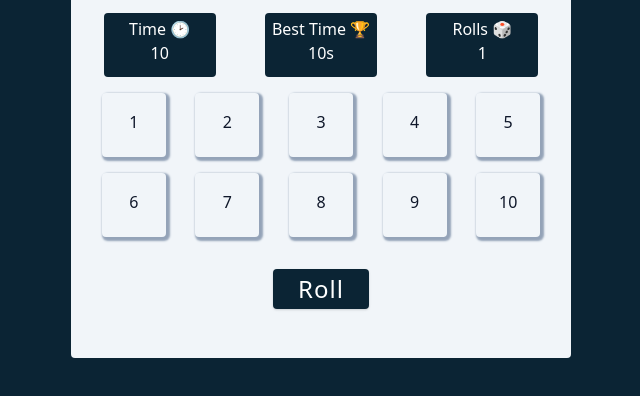
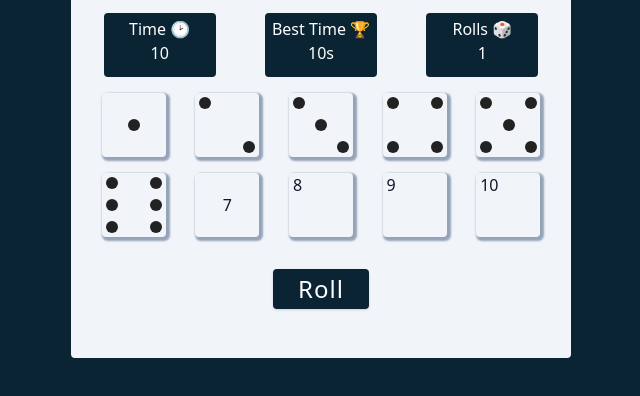
Before and after one commit to krtEngineer/js_games, a plain HTML site: page tenzi/index.html in a window 1280 px wide. Shown: the part 218-614 px from the top of the page, without its empty margins (319-959 px from the left). Drawn offline with Linux system fonts and the light colour scheme; a script that the page names is missing.

Commit message:
Adding dice faces.
Signed-off-by: krtEngineer <krt.engineer@gmail.com>

```diff
--- a/tenzi/css/style.css
+++ b/tenzi/css/style.css
@@ -329,9 +329,108 @@ body {
   height: 4rem;
   width: 4rem;
   text-align: center;
-  padding: 1.3rem;
   border-radius: var(--borderRadius);
   box-shadow: 2px 2px 2px 2px var(--grey-400);
+  padding: 4px;
+}
+
+.dice:hover {
+  cursor: pointer;
+}
+
+.dice-selected {
+  background: var(--primary-200);
+}
+
+.dot {
+  display: block;
+  width: 12px;
+  height: 12px;
+  border-radius: 50%;
+  background-color: var(--black);
+}
+
+/*
+dice first face
+ */
+.face-1 {
+  display: flex;
+  justify-content: center;
+  align-items: center;
+}
+
+/*
+dice second face
+ */
+.face-2 {
+  display: flex;
+  justify-content: space-between;
+}
+
+.face-2 .dot:nth-of-type(2) {
+  align-self: flex-end;
+}
+
+/*
+dice third face
+ */
+.face-3 {
+  display: flex;
+  justify-content: space-between;
+}
+
+.face-3 .dot:nth-of-type(3) {
+  align-self: flex-end;
+}
+
+.face-3 .dot:nth-of-type(2) {
+  align-self: center;
+}
+
+/*
+dice fourth face
+ */
+.face-4 {
+  display: flex;
+  column-gap: 2rem;
+}
+
+.face-4 .dice-column {
+  display: flex;
+  flex-direction: column;
+  justify-content: space-between;
+}
+
+/*
+dice fifth face
+ */
+.face-5 {
+  display: flex;
+  column-gap: 0.65rem;
+}
+
+.face-5 .dice-column {
+  display: flex;
+  flex-direction: column;
+  justify-content: space-between;
+}
+
+.face-5 .dice-column:nth-of-type(2) {
+  justify-content: center;
+}
+
+/*
+dice sixth face
+ */
+.face-6 {
+  display: flex;
+  column-gap: 2rem;
+}
+
+.face-6 .dice-column {
+  display: flex;
+  flex-direction: column;
+  justify-content: space-between;
 }
 
 .game-btn {
@@ -340,3 +439,8 @@ body {
   background: #0b2434;
   font-size: 1.5rem;
 }
+
+.game-btn:hover {
+  background: var(--primary-200);
+  color: var(--black);
+}
--- a/tenzi/index.html
+++ b/tenzi/index.html
@@ -30,16 +30,48 @@
         </div>
       </div>
       <div class="dices">
-        <div class="dice">1</div>
-        <div class="dice">2</div>
-        <div class="dice">3</div>
-        <div class="dice">4</div>
-        <div class="dice">5</div>
-        <div class="dice">6</div>
-        <div class="dice">7</div>
-        <div class="dice">8</div>
-        <div class="dice">9</div>
-        <div class="dice">10</div>
+        <div class="dice face-1"><span class="dot"> </span></div>
+        <div class="dice face-2">
+          <span class="dot"> </span><span class="dot"> </span>
+        </div>
+        <div class="dice face-3">
+          <span class="dot"> </span><span class="dot"> </span>
+          <span class="dot"> </span>
+        </div>
+        <div class="dice face-4">
+          <div class="dice-column">
+            <span class="dot"> </span><span class="dot"> </span>
+          </div>
+          <div class="dice-column">
+            <span class="dot"> </span><span class="dot"> </span>
+          </div>
+        </div>
+        <div class="dice face-5">
+          <div class="dice-column">
+            <span class="dot"> </span><span class="dot"> </span>
+          </div>
+          <div class="dice-column">
+            <span class="dot"> </span>
+          </div>
+          <div class="dice-column">
+            <span class="dot"> </span><span class="dot"> </span>
+          </div>
+        </div>
+        <div class="dice face-6">
+          <div class="dice-column">
+            <span class="dot"> </span><span class="dot"> </span>
+            <span class="dot"> </span>
+          </div>
+
+          <div class="dice-column">
+            <span class="dot"> </span><span class="dot"> </span>
+            <span class="dot"> </span>
+          </div>
+        </div>
+        <div class="dice face-1">7</div>
+        <div class="dice face-2">8</div>
+        <div class="dice face-3">9</div>
+        <div class="dice face-4">10</div>
       </div>
       <button class="btn game-btn">roll</button>
     </div>
```
